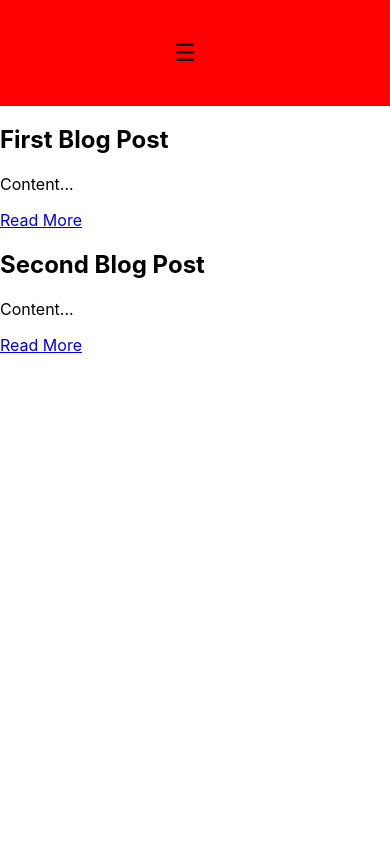
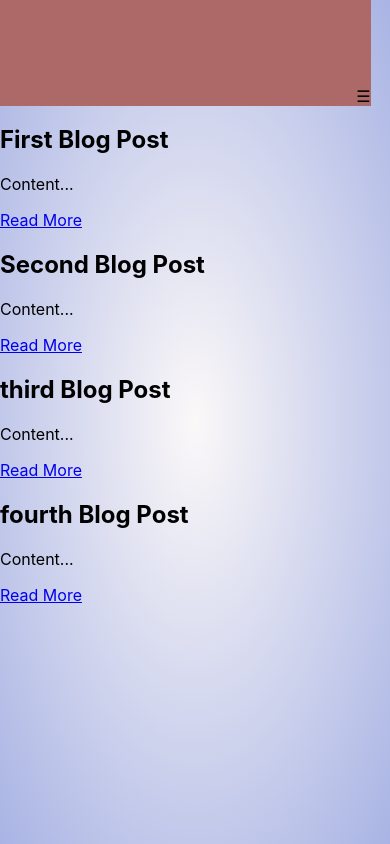
Before and after one commit to JoePehlke/webapp, a React (Create React App) app: page /blog in a window 390 px wide. Built offline with nearby package versions, Linux system fonts and the light colour scheme.

Commit message:
Update menu and background

```diff
--- /dev/null
+++ b/src/App.css
@@ -0,0 +1,8 @@
+body {
+  background: radial-gradient( #fbf8f8, #a9b4e4); /* Adjust colors as needed */
+  margin: 0;
+  padding: 0;
+  font-family: -apple-system, BlinkMacSystemFont, "Segoe UI", Roboto, "Helvetica Neue", Arial, sans-serif;
+  min-height: 100vh;
+  overflow-x: hidden;
+}
--- a/src/App.js
+++ b/src/App.js
@@ -7,6 +7,7 @@ import BlogPostList from './BlogPostList';
 import BlogPostPage from './BlogPostPage';
 import Home from './Home';
 import Contact from './Contact';
+import './App.css'
 const App = () => {
   return (
     <Router>
--- /dev/null
+++ b/src/HamburgerMenu.css
@@ -0,0 +1,60 @@
+/* HamburgerMenu.css */
+
+.hamburger-menu {
+  display: flex;
+  flex-direction: column;
+  align-items: flex-start;
+  position: right;
+  width: 90%
+}
+
+.hamburger-icon {
+  cursor: pointer;
+}
+
+.menu-links {
+  display: flex;
+  flex-direction: column;
+  position: absolute;
+  top: 12.5vh;
+  right: 5vh;
+  background-color: white;
+  padding: 10px;
+  border: 1px solid #ccc;
+  border-radius: 5px;
+  box-shadow: 0em 1em 2em rgba(0, 0, 0, 0.1);
+  opacity: 0;
+  pointer-events: none;
+  transition: opacity 0.3s ease;
+}
+
+.menu-links :hover{
+  color: rgb(52, 52, 233);
+}
+.overlay {
+  position: fixed;
+  top: 0;
+  left: 0;
+  width: 100%;
+  height: 100%;
+  background-color: rgba(255, 255, 255, 0.8); /* Adjust the alpha value for transparency */
+  z-index: 1;
+  pointer-events: none;
+  transition: opacity 0.3s ease;
+}
+
+.menu-links a {
+  text-decoration: none;
+  color: black;
+  margin-bottom: 10px;
+}
+
+.hamburger-menu.open .menu-links {
+  opacity: 1;
+  pointer-events: auto;
+}
+
+.hamburger-menu.open .overlay {
+  opacity: 1;
+  pointer-events: auto;
+}
--- a/src/HamburgerMenu.js
+++ b/src/HamburgerMenu.js
@@ -1,19 +1,26 @@
 // HamburgerMenu.js
 
-import React from 'react';
+import React, { useState } from 'react';
 import { Link } from 'react-router-dom';
+import './HamburgerMenu.css'; // Import the CSS file for styling
 
-const HamburgerMenu = ({ onClose }) => {
+const HamburgerMenu = () => {
+  const [menuOpen, setMenuOpen] = useState(false);
+
+  const toggleMenu = () => {
+    setMenuOpen(!menuOpen);
+  };
+
   return (
-    <div className="hamburger-menu">
-      <div className="hamburger-icon" onClick={onClose}>
+    <div className={`hamburger-menu ${menuOpen ? 'open' : ''}`}>
+      <div className="hamburger-icon" onClick={toggleMenu}>
         &#9776;
       </div>
-      <div className="nav-buttons">
-        <Link to="/" className="nav-button" onClick={onClose}>
+      <div className="menu-links">
+        <Link to="/" className="nav-link" onClick={toggleMenu}>
           Home
         </Link>
-        <Link to="/blog" className="nav-button" onClick={onClose}>
+        <Link to="/blog" className="nav-link" onClick={toggleMenu}>
           Blog
         </Link>
       </div>
--- a/src/Header.css
+++ b/src/Header.css
@@ -1,34 +1,23 @@
 Header {
-  background-color: red;
+  background-color: rgb(173, 104, 104);
   height: 12.5vh; /* 1/8 of the viewport height */
   display: flex;
-  align-items: center;
-  justify-content: center;
-  width: 100%
-
+  align-items: flex-end;
+  justify-content: flex-end;
+  width: 95%;
 }
 
-h1 {
-  color: rgb(16, 233, 74); /* Optional: Change text color for better visibility */
-}
 
-.nav-list {
-  list-style: none;
-  padding: 0;
-  margin: 0;
-  display: flex;
-}
 
 .nav-button {
   display: inline-block;
-  padding: 2vh 4vh; /* Set the height and width using viewport height (vh) */
+  padding: 1vh 3vh; /* Set the height and width using viewport height (vh) */
   text-decoration: none;
-  color: white;
-  background-color: #333; /* Button background color */
+  color: rgb(5, 4, 4);
   border: none;
   border-radius: 5px;
   font-weight: bold;
-  font-size: 2em; /* Set the font size using viewport height (vh) */
+  font-size: 1em; /* Set the font size using viewport height (vh) */
   cursor: pointer;
   transition: background-color 0.3s ease; /* Smooth transition on hover */
 
@@ -40,17 +29,6 @@ h1 {
     display: none; /* Hide the regular nav list on smaller screens */
   }
 
-  .hamburger-menu {
-    display: flex;
-    align-items: center;
-  }
-
-  .hamburger-icon {
-    font-size: 24px;
-    cursor: pointer;
-    margin-right: 20px;
-  }
-
   .nav-button {
     margin-right: 0; /* Remove margin for buttons in the hamburger menu */
   }
@@ -58,5 +36,5 @@ h1 {
 
 
 .nav-button:hover {
-  background-color: #555; /* Button background color on hover */
+  color:blue
 }
--- a/src/Header.js
+++ b/src/Header.js
@@ -1,13 +1,15 @@
-// Header.js
-
 import React, { useState, useEffect } from 'react';
 import { Link } from 'react-router-dom';
-import HamburgerMenu from './HamburgerMenu'; // Import the new component
-import './Header.css'; // Import the CSS file
+import HamburgerMenu from './HamburgerMenu';
+import './Header.css';
 
 const Header = () => {
   const [windowWidth, setWindowWidth] = useState(window.innerWidth);
-  const [showMenu, setShowMenu] = useState(false);
+  const [hamburgerOpen, setHamburgerOpen] = useState(false);
+
+  const toggleHamburger = () => {
+    setHamburgerOpen(!hamburgerOpen);
+  };
 
   useEffect(() => {
     const handleResize = () => {
@@ -24,7 +26,6 @@ const Header = () => {
   return (
     <header className="header">
       {windowWidth >= 768 ? (
-        // Regular navigation for larger screens
         <div className="nav-buttons">
           <Link to="/" className="nav-button">
             Home
@@ -32,13 +33,16 @@ const Header = () => {
           <Link to="/blog" className="nav-button">
             Blog
           </Link>
+          <Link to="/contact" className="nav-button">
+            Contact
+          </Link>
         </div>
       ) : (
-        // Hamburger menu for smaller screens
-        <HamburgerMenu onClose={() => setShowMenu(false)} />
+        <div className="hamburger" onClick={toggleHamburger}>
+          <HamburgerMenu isOpen={hamburgerOpen} onClose={() => setHamburgerOpen(false)} />
+        </div>
       )}
 
-      {/* Additional code to conditionally hide buttons */}
       {windowWidth < 768 && (
         <style>{`.nav-buttons { display: none; }`}</style>
       )}
--- a/src/blogData.js
+++ b/src/blogData.js
@@ -9,6 +9,16 @@ const blogPostsData = [
     title: "Second Blog Post",
     content: "Content"
   },
+  {
+    id: 3,
+    title: "third Blog Post",
+    content: "Content"
+  },
+  {
+    id: 4,
+    title: "fourth Blog Post",
+    content: "Content"
+  },
   // Add more blog posts as needed
 ];
 export default blogPostsData;
```
Also changed, not shown: src/BlogPost.css (added).
